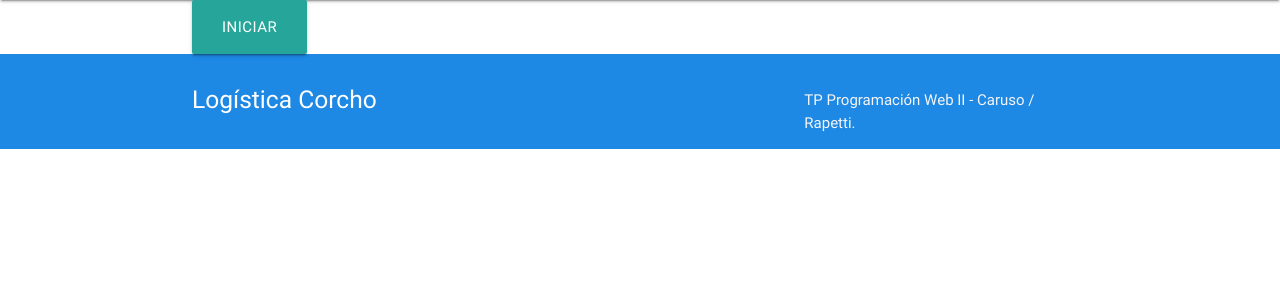
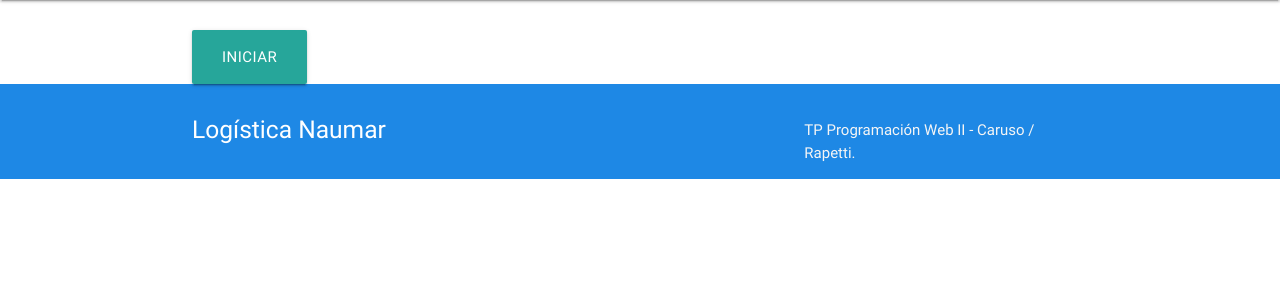
Before and after one commit to nahurapetti07/tp_pw_ii_naumar, a PHP site: page /index.php in a window 1280 px wide. Shown: the part 64-364 px from the top of the page. Run offline with PHP 8.4, Linux system fonts and the light colour scheme.

Commit message:
Correcion de footer

```diff
--- a/index.php
+++ b/index.php
@@ -4,9 +4,9 @@ require_once('php/header.php');
 
 ?>
 
-    <div>
-        <a class="waves-effect waves-light btn-large" href="/php/login.php">Iniciar</a>
-    </div>
+<div class="container">
+    <a class="waves-effect waves-light btn-large" href="/php/login.php">Iniciar</a>
+</div>
 
 <?php
 require_once('php/footer.php');
--- a/pages/configurations.php
+++ b/pages/configurations.php
@@ -4,9 +4,9 @@ require_once('../php/session-alive.php');
 
 ?>
 
-    <div>
-        <h2>Configuraciones</h2>
-    </div>
+<div class="container">
+    <h2>Configuraciones</h2>
+</div>
 
 <?php
 require_once('../php/footer.php');
--- a/pages/home.php
+++ b/pages/home.php
@@ -4,9 +4,9 @@ require_once('../php/session-alive.php');
 
 ?>
 
-    <div>
-        <h2>Inicio</h2>
-    </div>
+<div class="container">
+    <h2>Inicio</h2>
+</div>
 
 <?php
 require_once('../php/footer.php');
--- a/php/footer.php
+++ b/php/footer.php
@@ -3,7 +3,7 @@
           <div class="container">
             <div class="row">
               <div class="col l6 s12">
-                <h5 class="white-text">Log&iacute;stica Corcho</h5>
+                <h5 class="white-text">Log&iacute;stica Naumar</h5>
               </div>
               <div class="col l4 offset-l2 s12">
                 <p class="grey-text text-lighten-4">TP Programaci&oacute;n Web II - Caruso / Rapetti.</p>
--- a/php/header.php
+++ b/php/header.php
@@ -20,4 +20,6 @@
                 </div>
             </nav>
         </header>
-        <main class="container">
+        <main>
+            <div class="section">
+            </div>
```
